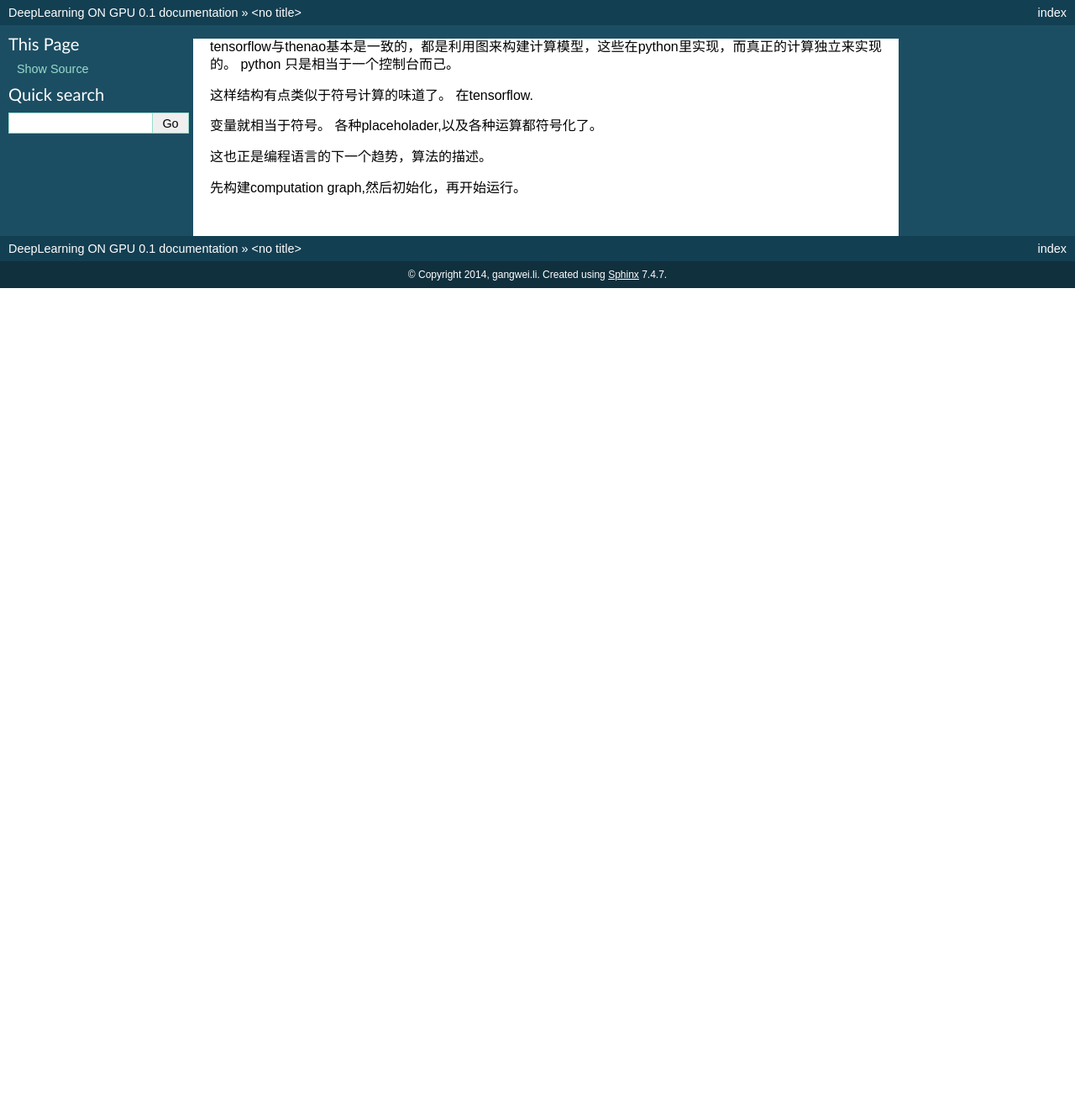
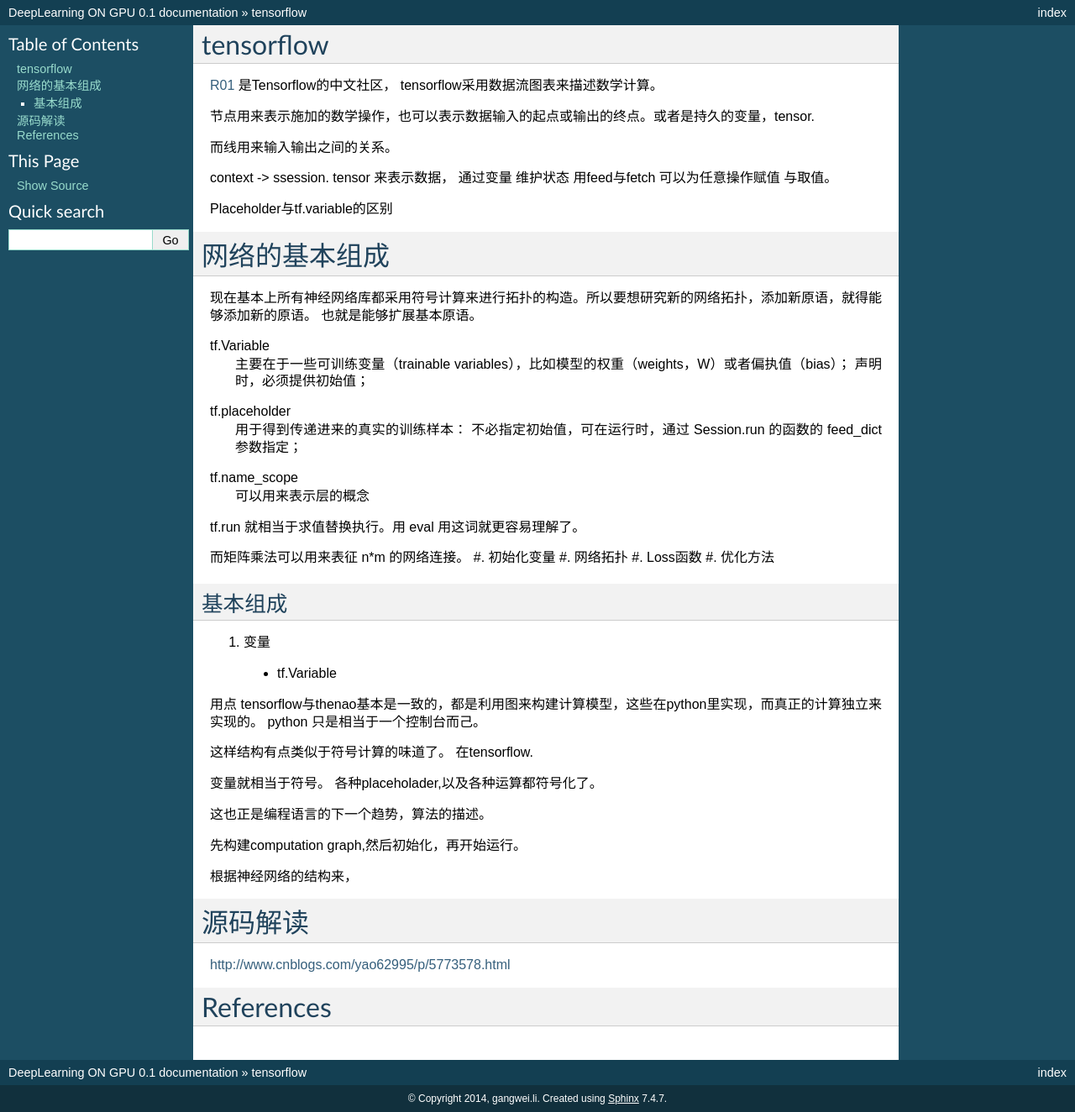
Before and after one commit to gwli/DeepLearningOnGPU, a Sphinx documentation site: the page built from source/Stage_3/tensorflow/tensorflow.rst, in a window 1280 px wide. Shown: the whole page at 84% size. Built offline with Sphinx 7.4.7, drawn with Linux system fonts in a browser that asks for light colours; before the commit the page ends 900 px from its top, so only the background shows below that.

Commit message:
tensorflow的用法

```diff
--- a/source/Stage_3/tensorflow/tensorflow.rst
+++ b/source/Stage_3/tensorflow/tensorflow.rst
@@ -1,3 +1,52 @@
+tensorflow
+==========
+
+R01_ 是Tensorflow的中文社区， tensorflow采用数据流图表来描述数学计算。
+
+节点用来表示施加的数学操作，也可以表示数据输入的起点或输出的终点。或者是持久的变量，tensor.
+
+而线用来输入输出之间的关系。
+
+
+context -> ssession.
+tensor 来表示数据，
+通过变量 维护状态
+用feed与fetch 可以为任意操作赋值 与取值。
+
+Placeholder与tf.variable的区别
+
+网络的基本组成
+==============
+
+现在基本上所有神经网络库都采用符号计算来进行拓扑的构造。所以要想研究新的网络拓扑，添加新原语，就得能够添加新的原语。
+也就是能够扩展基本原语。
+
+tf.Variable
+   主要在于一些可训练变量（trainable variables），比如模型的权重（weights，W）或者偏执值（bias）；
+   声明时，必须提供初始值；
+
+tf.placeholder
+  用于得到传递进来的真实的训练样本： 不必指定初始值，可在运行时，通过 Session.run 的函数的 feed_dict 参数指定；
+
+tf.name_scope
+   可以用来表示层的概念
+tf.run 就相当于求值替换执行。用 eval 用这词就更容易理解了。
+
+而矩阵乘法可以用来表征 n*m 的网络连接。
+#. 初始化变量
+#. 网络拓扑
+#. Loss函数
+#. 优化方法
+
+
+
+基本组成
+--------
+
+#. 变量
+  + tf.Variable
+
+用点
 tensorflow与thenao基本是一致的，都是利用图来构建计算模型，这些在python里实现，而真正的计算独立来实现的。 python 只是相当于一个控制台而己。
 
 这样结构有点类似于符号计算的味道了。
@@ -8,3 +57,16 @@
 这也正是编程语言的下一个趋势，算法的描述。
 
 先构建computation graph,然后初始化，再开始运行。
+
+根据神经网络的结构来，
+
+
+源码解读
+========
+
+http://www.cnblogs.com/yao62995/p/5773578.html
+
+References
+==========
+
+.. _R01: http://www.tensorfly.cn/
```
